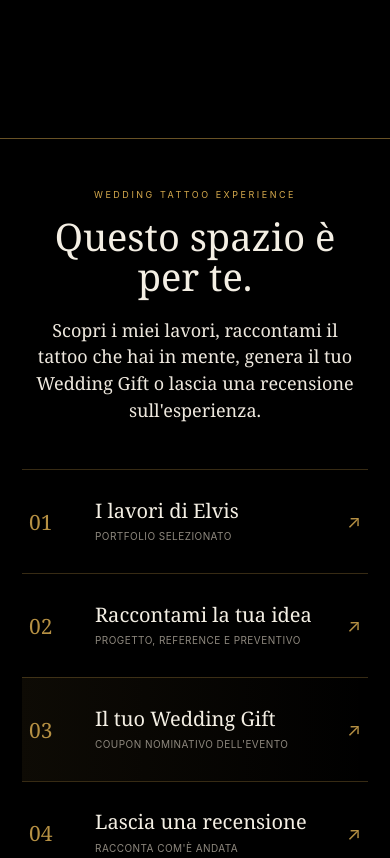
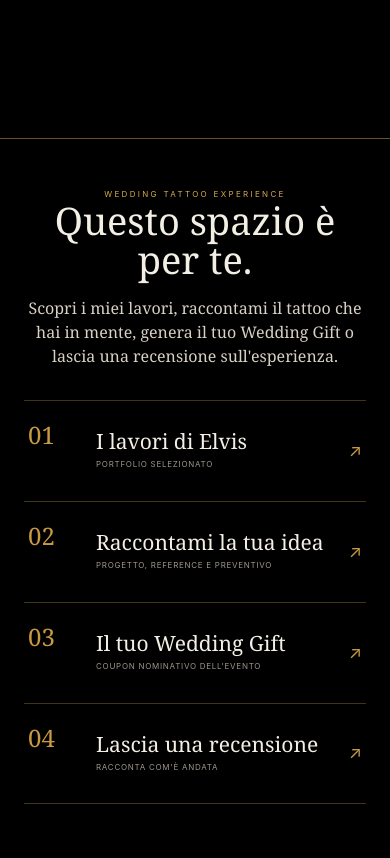
Before and after one commit to elvis23678/wte-guest-hub, a plain HTML site: page index.html in a window 390 px wide. Shown: the part 620-1478 px from the top of the page. Drawn offline with Linux system fonts and the light colour scheme.

Commit message:
Add files via upload

```diff
--- a/styles.css
+++ b/styles.css
@@ -166,3 +166,133 @@ body,.app{background:#000}
   .hero h1{font-size:41px}
   .hero-copy{font-size:16px}
 }
+
+/* v0.2.6 — SECOND SECTION premium mobile
+   HERO v0.2.5 intentionally untouched */
+.intro{
+  border-top:1px solid rgba(190,150,70,.55);
+  padding:46px 28px 24px;
+  background:#000;
+  text-align:center;
+}
+.intro .eyebrow{
+  margin:0 0 14px;
+  color:#d6aa4d;
+  font-size:9px;
+  line-height:1.2;
+  letter-spacing:.30em;
+  text-transform:uppercase;
+}
+.intro h2{
+  margin:0 auto 18px;
+  max-width:340px;
+  color:#f4efe5;
+  font-size:40px;
+  line-height:1.02;
+  font-weight:400;
+}
+.intro p{
+  margin:0 auto;
+  max-width:365px;
+  color:#d8d0c4;
+  font-size:17px;
+  line-height:1.52;
+}
+
+.actions{
+  padding:12px 24px 54px;
+  background:#000;
+}
+.action-card{
+  min-height:108px;
+  padding:24px 4px;
+  grid-template-columns:58px minmax(0,1fr) 22px;
+  gap:14px;
+  border-top:1px solid rgba(182,144,67,.36);
+  background:transparent;
+}
+.action-card:last-child{
+  border-bottom:1px solid rgba(182,144,67,.36);
+}
+.action-card.featured{
+  background:transparent;
+}
+.num{
+  align-self:start;
+  padding-top:1px;
+  color:#c89a42;
+  font-family:Georgia,serif;
+  font-size:25px;
+  line-height:1;
+}
+.action-text{
+  gap:7px;
+}
+.action-text b{
+  color:#f4efe5;
+  font-family:Georgia,serif;
+  font-size:22px;
+  font-weight:400;
+  line-height:1.06;
+}
+.action-text small{
+  color:#9e968b;
+  font-size:9px;
+  line-height:1.45;
+  letter-spacing:.10em;
+  text-transform:uppercase;
+}
+.arrow{
+  align-self:center;
+  color:#c89a42;
+  font-size:17px;
+}
+
+@media(max-width:430px){
+  .intro{
+    padding:42px 26px 22px;
+  }
+  .intro .eyebrow{
+    margin-bottom:13px;
+    font-size:8px;
+    letter-spacing:.29em;
+  }
+  .intro h2{
+    max-width:320px;
+    margin-bottom:17px;
+    font-size:38px;
+    line-height:1.02;
+  }
+  .intro p{
+    max-width:340px;
+    font-size:16px;
+    line-height:1.5;
+  }
+  .actions{
+    padding:10px 24px 48px;
+  }
+  .action-card{
+    min-height:101px;
+    padding:21px 4px;
+    grid-template-columns:56px minmax(0,1fr) 20px;
+    gap:12px;
+  }
+  .num{
+    font-size:24px;
+  }
+  .action-text b{
+    font-size:21px;
+  }
+  .action-text small{
+    font-size:8px;
+    letter-spacing:.09em;
+  }
+}
+
+@media(max-width:380px){
+  .intro h2{font-size:35px}
+  .intro p{font-size:15px}
+  .actions{padding-left:20px;padding-right:20px}
+  .action-card{grid-template-columns:50px minmax(0,1fr) 18px}
+  .action-text b{font-size:20px}
+}
```
